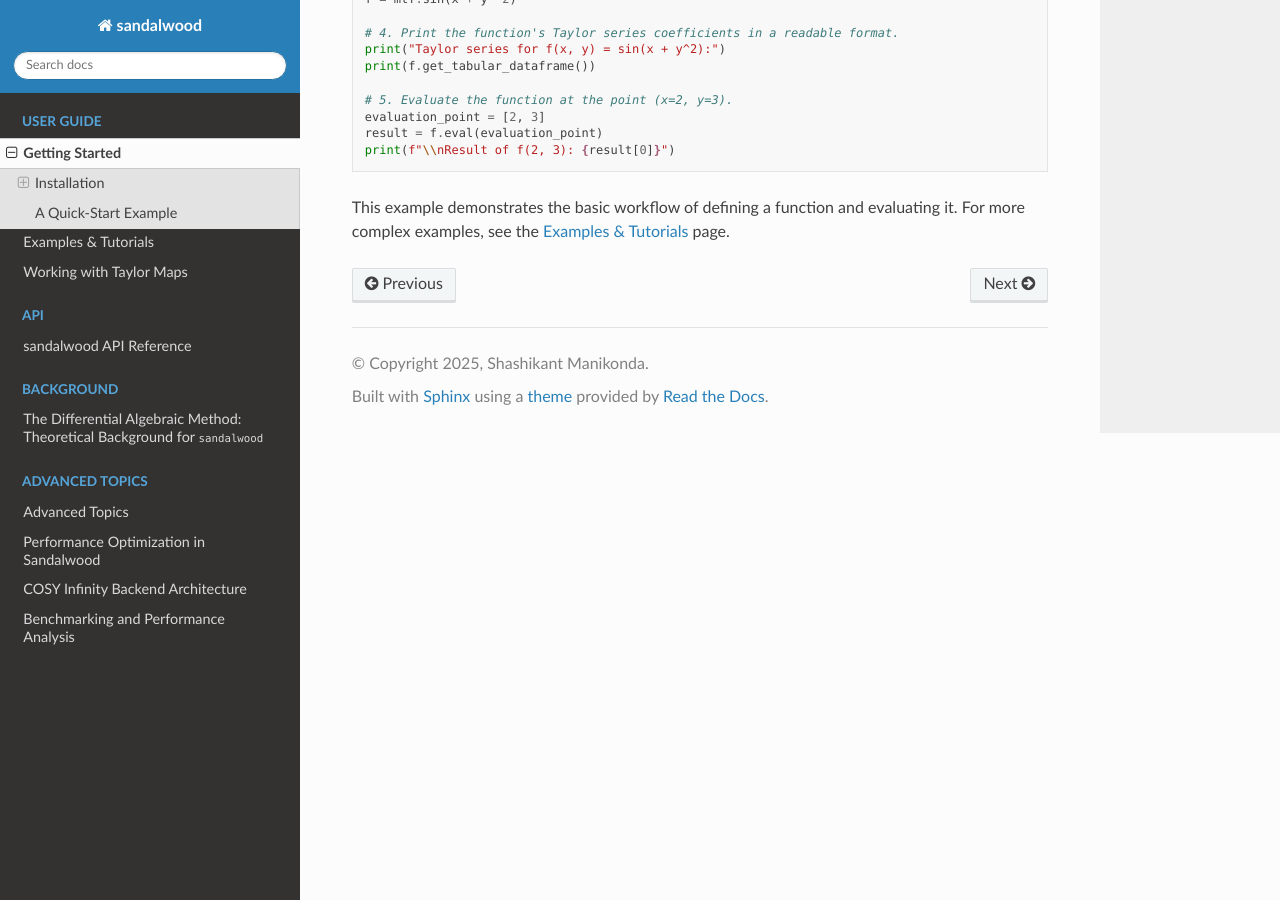
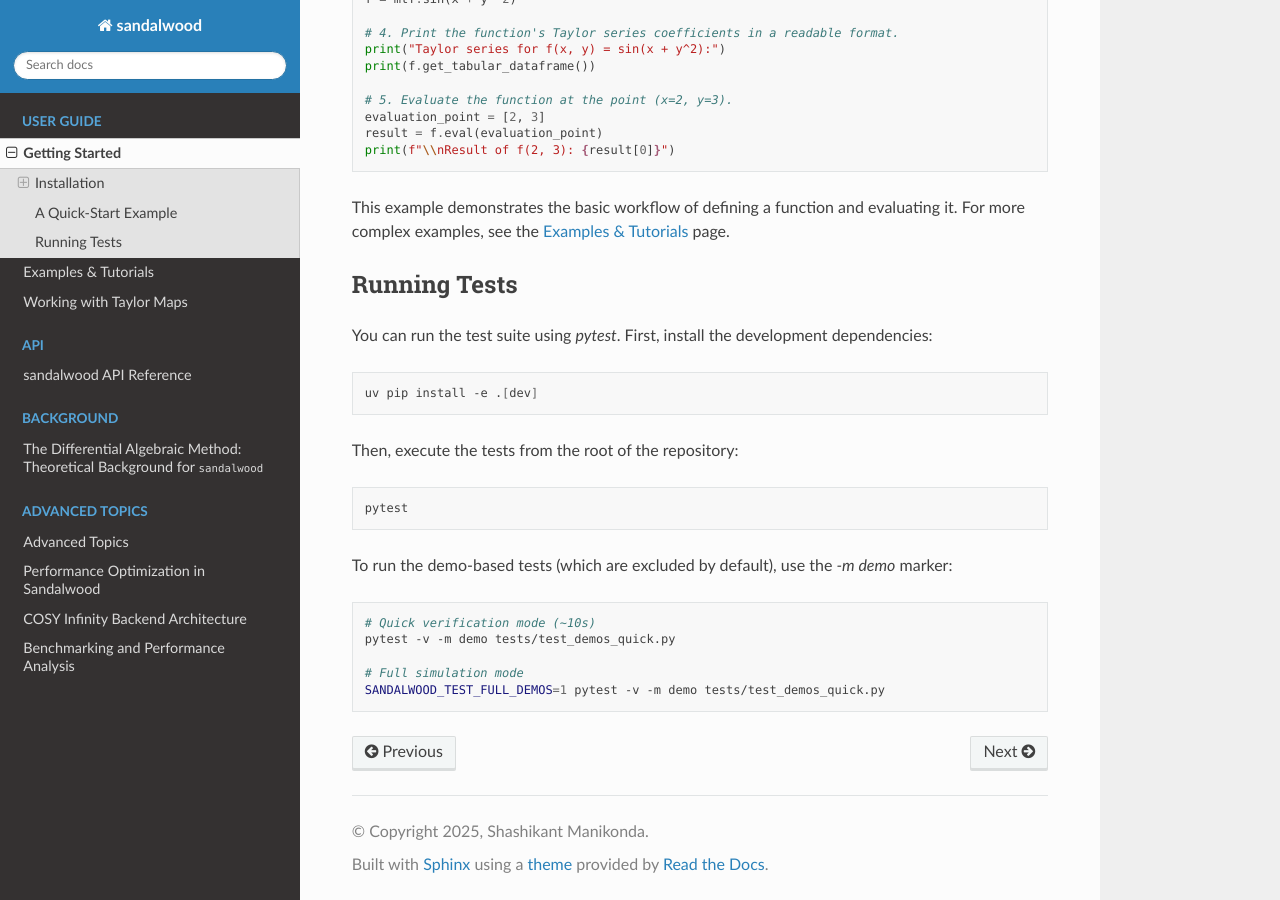
Before and after one commit to shashi-manikonda/sandalwood, a Sphinx documentation site: the page built from docs/getting_started.rst, in a window 1280 px wide and 900 px high, scrolled down 1113 px. Built offline with Sphinx 7.4.7 and the Read the Docs theme 3.1.0, drawn with Linux system fonts in a browser that asks for light colours.

Commit message:
Phase 5/6: Refactor demo tests for Dual Mode, set Intel ifx as default compiler, and update documentation

```diff
--- a/docs/cosy_backend.rst
+++ b/docs/cosy_backend.rst
@@ -137,8 +137,8 @@ A configuration file is provided at ``src/sandalwood/backends/cosy/cosy_config.e
 
 Sandalwood supports two main Fortran compilers on Linux:
 
-*   **GNU Fortran (gfortran)**: The standard open-source choice. Robust and widely available.
-*   **Intel Fortran (ifx)**: Recommended for maximum performance on Intel hardware. It provides superior auto-vectorization and highly optimized OpenMP performance.
+*   **Intel Fortran (ifx)**: **The recommended default.** Recommended for maximum performance on Intel hardware. It provides superior auto-vectorization and highly optimized OpenMP performance.
+*   **GNU Fortran (gfortran)**: The standard open-source fallback. Robust and widely available.
 
 ### Intel oneAPI Integration
 
--- a/docs/getting_started.rst
+++ b/docs/getting_started.rst
@@ -69,3 +69,28 @@ library, creates a two-variable function, and evaluates it at a point.
 
 This example demonstrates the basic workflow of defining a function and
 evaluating it. For more complex examples, see the :ref:`examples` page.
+
+Running Tests
+-------------
+
+You can run the test suite using `pytest`. First, install the development dependencies:
+
+.. code-block:: bash
+
+   uv pip install -e .[dev]
+
+Then, execute the tests from the root of the repository:
+
+.. code-block:: bash
+
+   pytest
+
+To run the demo-based tests (which are excluded by default), use the `-m demo` marker:
+
+.. code-block:: bash
+
+   # Quick verification mode (~10s)
+   pytest -v -m demo tests/test_demos_quick.py
+
+   # Full simulation mode
+   SANDALWOOD_TEST_FULL_DEMOS=1 pytest -v -m demo tests/test_demos_quick.py
```
Also changed, not shown: README.md (+14 -1 lines), .pre-commit-config.yaml (added), 3 other files.
